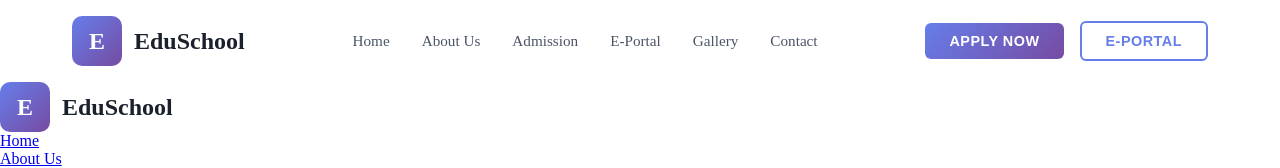
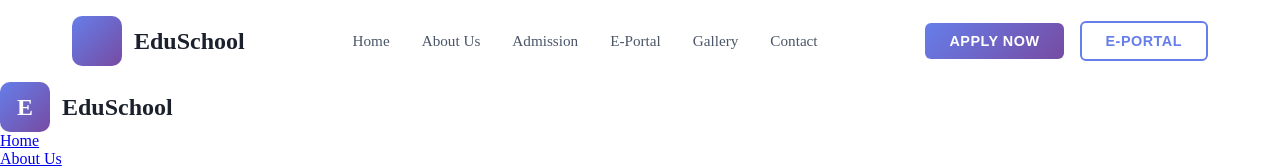
Before and after one commit to Mighty97/Seed-of-Grace-International-College, a React (Vite) app: page / in a window 1280 px wide. Shown: the top 168 px of the page. Built offline with nearby package versions, Linux system fonts and the light colour scheme.

Commit message:
header logo

```diff
--- a/src/components/Header.jsx
+++ b/src/components/Header.jsx
@@ -14,7 +14,7 @@ export function Header() {
       <header className="header">
         <div className="header-container">
           <div className="logo-section">
-            <div className="logo">E</div>
+            <div className="logo"></div>
             <div className="brand-text">EduSchool</div>
           </div>
 
```
